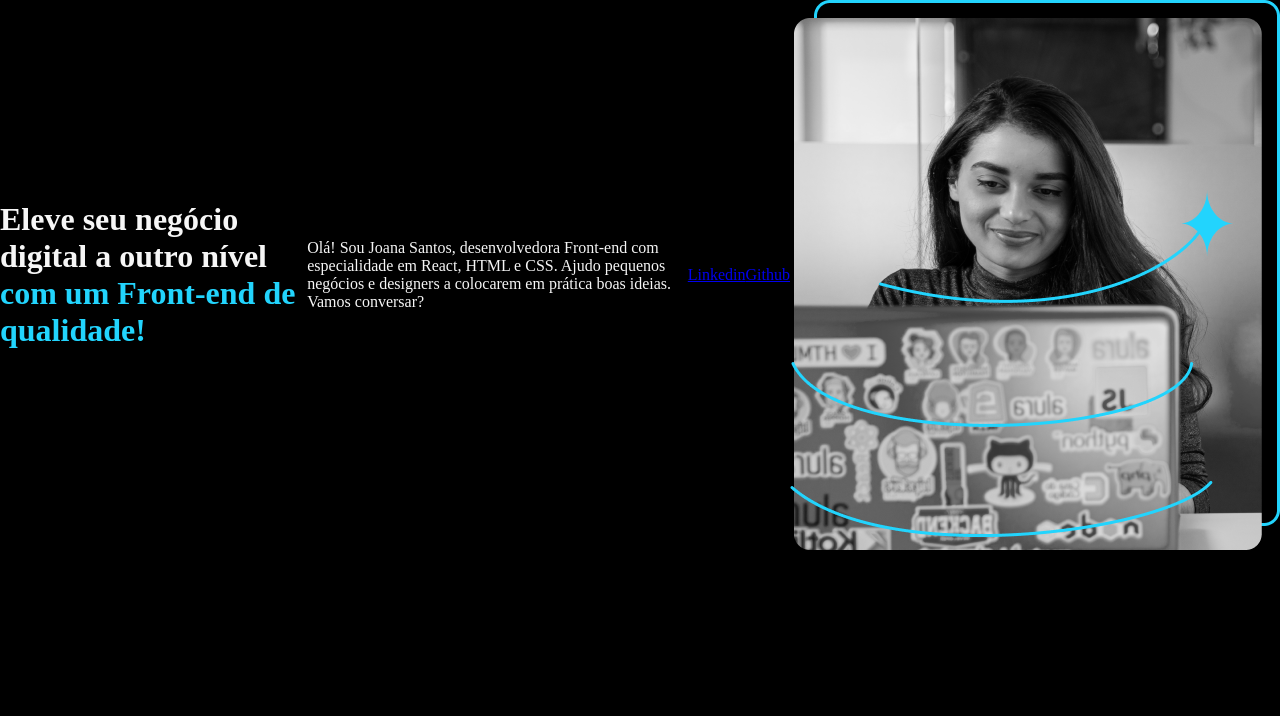
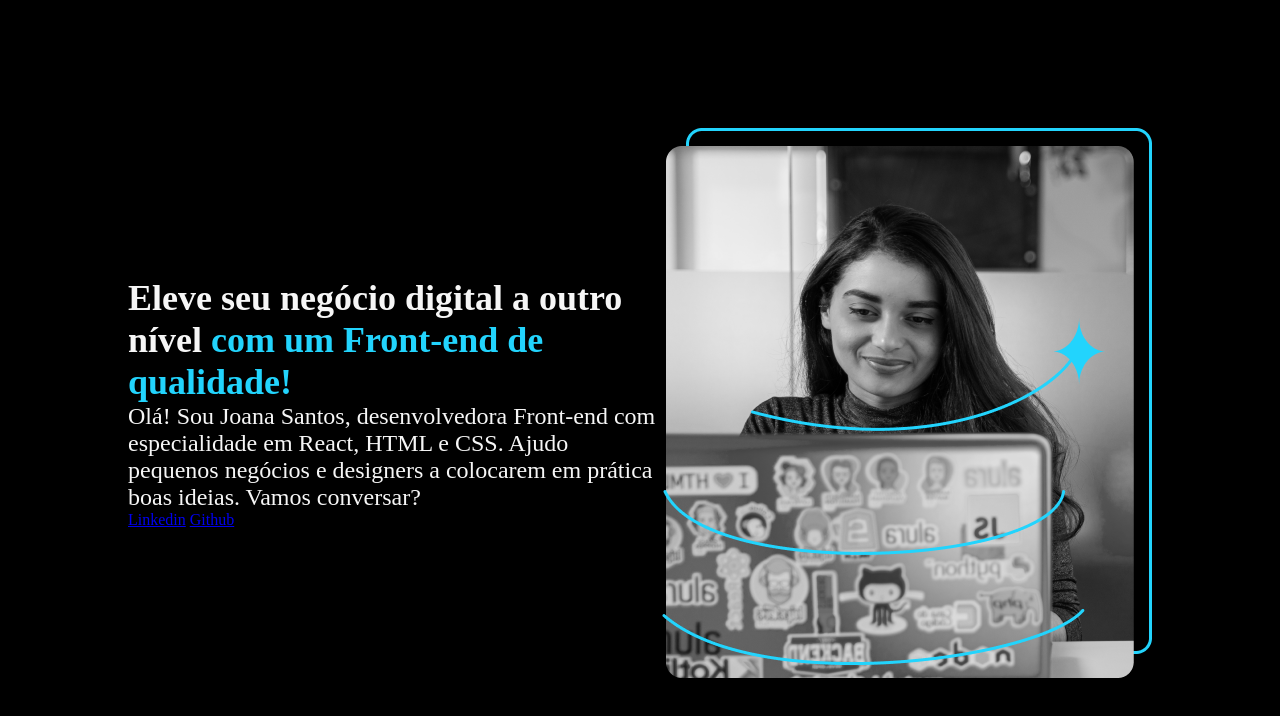
Before and after one commit to ericsonnascimento/portfolio_html_css_v1, a plain HTML site: page index.html in a window 1280 px wide. Drawn offline with Linux system fonts and the light colour scheme.

Commit message:
criando divisão com tag section, aplicação do justify-content: space-between, margin: 10% no projeto, cliamos classes filhos para titulo, texto e conteudo

```diff
--- a/index.html
+++ b/index.html
@@ -9,14 +9,16 @@
 <header></header>
 <body>
     <main class="apresentacao">
-        <h1 class="titulo">Eleve seu negócio digital a outro nível <strong class="titulo__destaque">com um Front-end de qualidade!</strong></h1>
-        <p>Olá! Sou Joana Santos, desenvolvedora
+        <section class="apresentacao__conteudo">
+            <h1 class="apresentacao__conteudo__titulo">Eleve seu negócio digital a outro nível <strong class="apresentacao__conteudo__destaque">com um Front-end de qualidade!</strong></h1>
+            <p class="apresentacao__conteudo__texto">Olá! Sou Joana Santos, desenvolvedora
                 Front-end com especialidade em React, HTML e
                 CSS. Ajudo pequenos negócios e designers a
                 colocarem em prática boas ideias. Vamos
                 conversar?</p>
             <a href="https://www.linkedin.com/in/ericson-nascimento-4a7892253/">Linkedin</a>
             <a href="https://github.com/ericsonnascimento">Github</a>
+        </section>
         <img src="./Imagem.png" alt="foto do portifolio">
     </main>
 <footer></footer>
--- a/style.css
+++ b/style.css
@@ -9,11 +9,25 @@ body{
     color: #F6F6F6;
 }
 
-.titulo__destaque {
+.apresentacao{
+    display: flex;
+    align-items: center;
+    justify-content: space-between;
+    margin: 10%;
+}
+
+.apresentacao__conteudo{
+    width: 615px;
+}
+
+.apresentacao__conteudo__destaque {
     color: #22D4FD;
 }
 
-.apresentacao{
-    display: flex;
-    align-items: center;
+.apresentacao__conteudo__titulo {
+    font-size: 36px;
 }
+
+.apresentacao__conteudo__texto {
+    font-size: 24px;
+}
```
Lines whose indentation alone changed are shown as unchanged.
